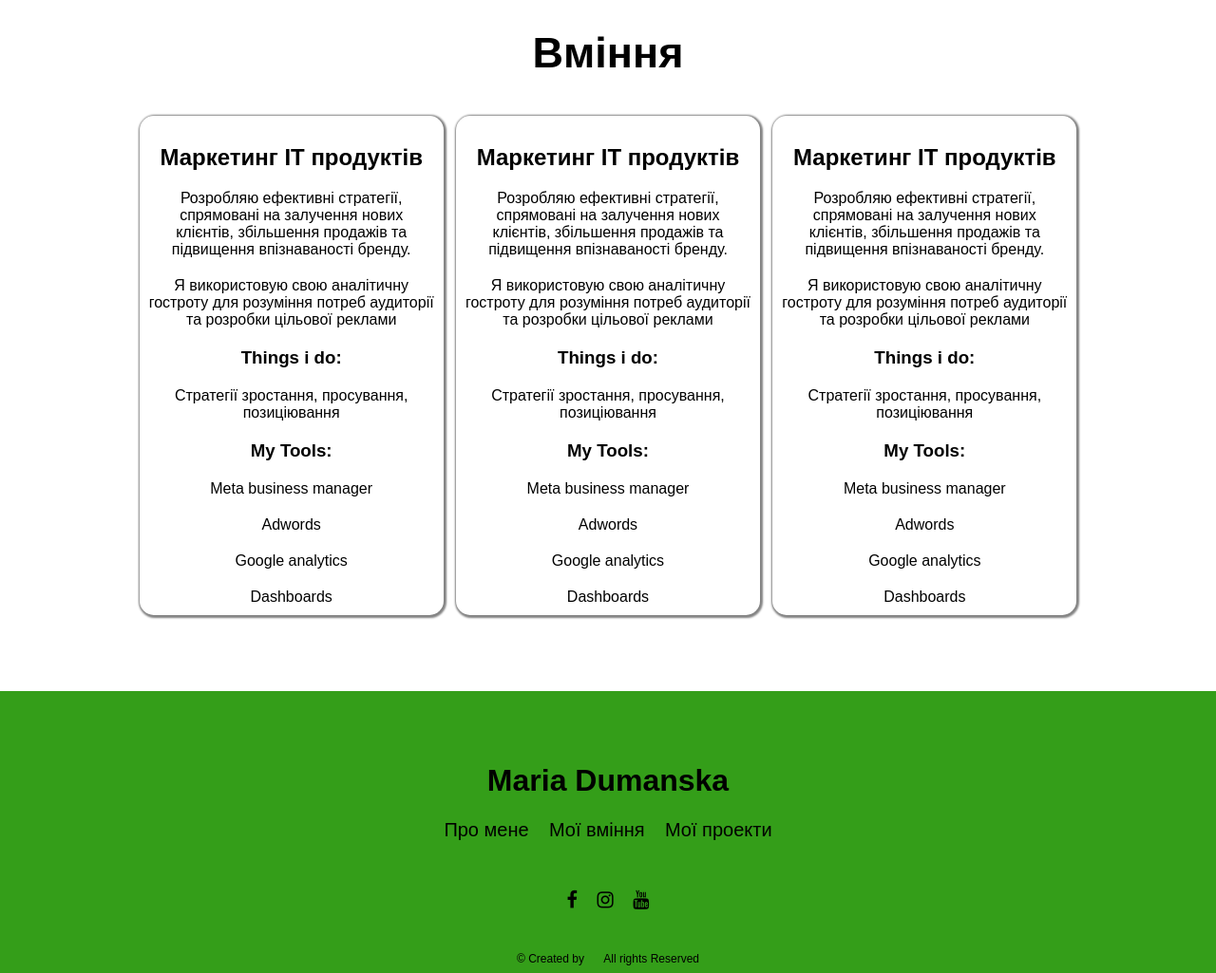
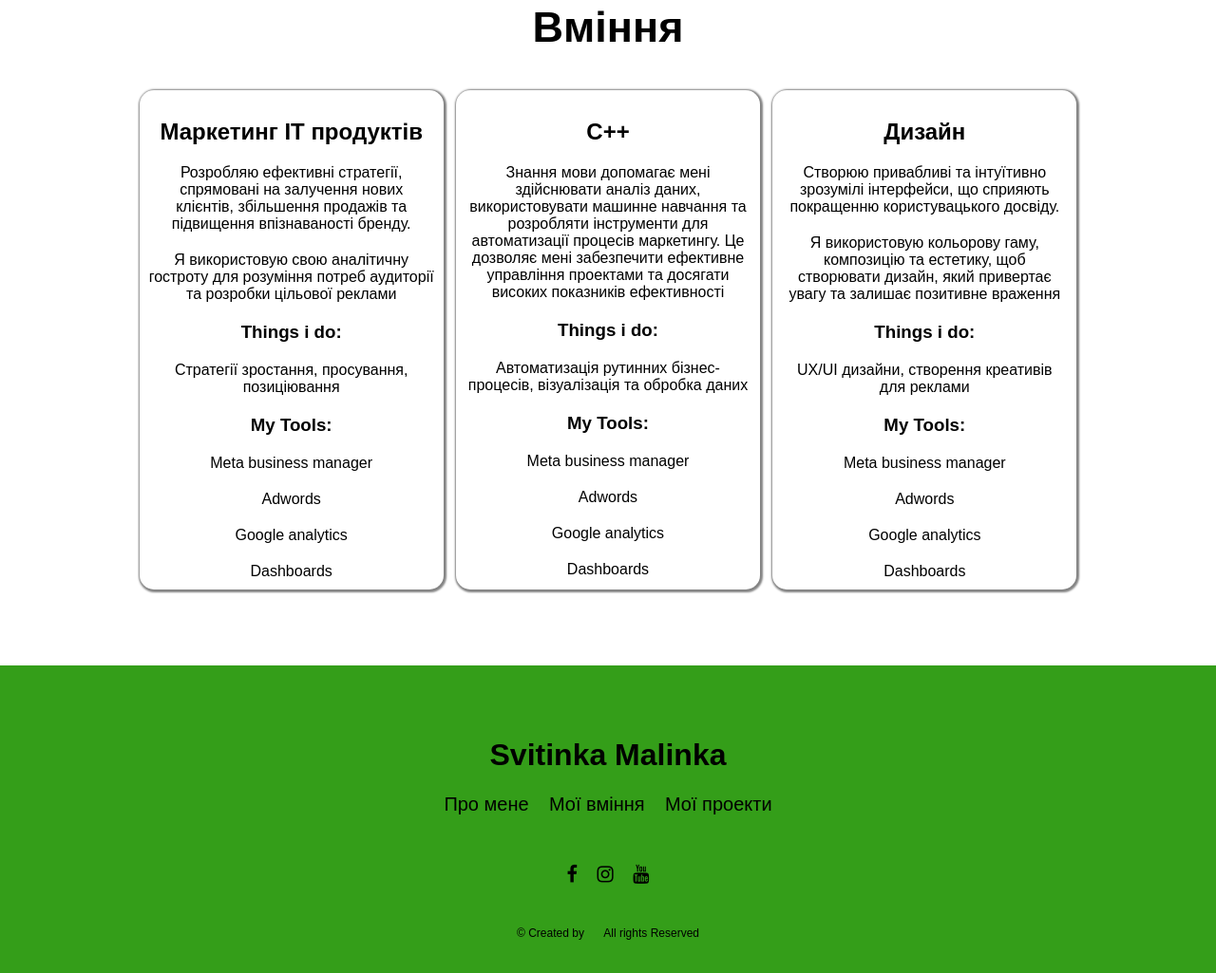
Before and after one commit to thefrizik/sites, a plain HTML site: page Ny ok 2.0/index.html in a window 1280 px wide. Shown: the part 1067-2092 px from the top of the page at 95% size. Drawn offline with Linux system fonts and the light colour scheme.

Commit message:
Add files via upload

```diff
--- a/Ny ok 2.0/index.html
+++ b/Ny ok 2.0/index.html
@@ -1,5 +1,5 @@
 <!DOCTYPE html>
-<html lang="en">
+<html lang="ua">
   <head>
     <meta charset="UTF-8" />
     <meta http-equiv="X-UA-Compatible" content="IE=edge" />
@@ -41,8 +41,8 @@
     <div class="wrapper">
 
       <section class="about_me">
-        <h1 id="about_me">Maria Dumanska</h1>
-        <p>Я консультант-аналітик з розширеним спектром навичок у галузі технологій, які дозволяють мені виводити ІТ продукти на новий рівень розвитку за півроку. Завдяки моїй експертизі в маркетингу ІТ продуктів, програмуванні Python, дизайні та створенні відео контенту, я постійно знаходжу нові способи впровадження та розвитку інноваційних проектів. Працюю віддалено, з легкістю знайду спільну мову з усією вашою командою. Якщо вашому проекту потрібне друге дихання - звертайтесь, створимо унікальну стратегію розвитку разом
+        <h1 id="about_me">Svitinka Malinka</h1>
+        <p>Я спеціаліст у галузі технологій, які дозволяють мені виводити ІТ продукти на новий рівень розвитку за півроку. Завдяки моїй експертизі в маркетингу ІТ продуктів, програмуванні Python, дизайні та створенні відео контенту, я постійно знаходжу нові способи впровадження та розвитку інноваційних проектів. Працюю віддалено, з легкістю знайду спільну мову з усією вашою командою. Якщо вашому проекту потрібне друге дихання - звертайтесь, створимо унікальну стратегію розвитку разом
         </p>
         <img src="images/avatar.jpg" alt="">
       </section>
@@ -63,11 +63,10 @@
                 <p>Dashboards</p>
             </div>
             <div class="skil">
-                <h2>Маркетинг ІТ продуктів</h2>
-                <p>Розробляю ефективні стратегії, спрямовані на залучення нових клієнтів, збільшення продажів та підвищення впізнаваності бренду. </p>
-                <p>Я використовую свою аналітичну гостроту для розуміння потреб аудиторії та розробки цільової реклами</p>
+                <h2>C++</h2>
+                <p>Знання мови допомагає мені здійснювати аналіз даних, використовувати машинне навчання та розробляти інструменти для автоматизації процесів маркетингу. Це дозволяє мені забезпечити ефективне управління проектами та досягати високих показників ефективності</p>
                 <h3>Things i do:</h3>
-                <p>Стратегії зростання, просування, позиціювання</p>
+                <p>Автоматизація рутинних бізнес-процесів, візуалізація та обробка даних</p>
                 <h3>My Tools:</h3>
                 <p>Meta business manager</p>
                 <p>Adwords</p>
@@ -75,11 +74,11 @@
                 <p>Dashboards</p>
             </div>
             <div class="skil">
-                <h2>Маркетинг ІТ продуктів</h2>
-                <p>Розробляю ефективні стратегії, спрямовані на залучення нових клієнтів, збільшення продажів та підвищення впізнаваності бренду. </p>
-                <p>Я використовую свою аналітичну гостроту для розуміння потреб аудиторії та розробки цільової реклами</p>
+                <h2>Дизайн</h2>
+                <p>Створюю привабливі та інтуїтивно зрозумілі інтерфейси, що сприяють покращенню користувацького досвіду. </p>
+                <p>Я використовую кольорову гаму, композицію та естетику, щоб створювати дизайн, який привертає увагу та залишає позитивне враження</p>
                 <h3>Things i do:</h3>
-                <p>Стратегії зростання, просування, позиціювання</p>
+                <p>UX/UI дизайни, створення креативів для реклами</p>
                 <h3>My Tools:</h3>
                 <p>Meta business manager</p>
                 <p>Adwords</p>
@@ -90,7 +89,7 @@
       </section>
     </div>
     <footer>
-        <h1>Maria Dumanska</h1>
+        <h1>Svitinka Malinka</h1>
         <ul class="about_me_links">
             <li><a href="#about_me">Про мене</a></li>
             <li><a href="#vminia">Мої вміння</a></li>
```
Also changed, not shown: Ny ok 2.0/skills.html (+2 -2 lines).
